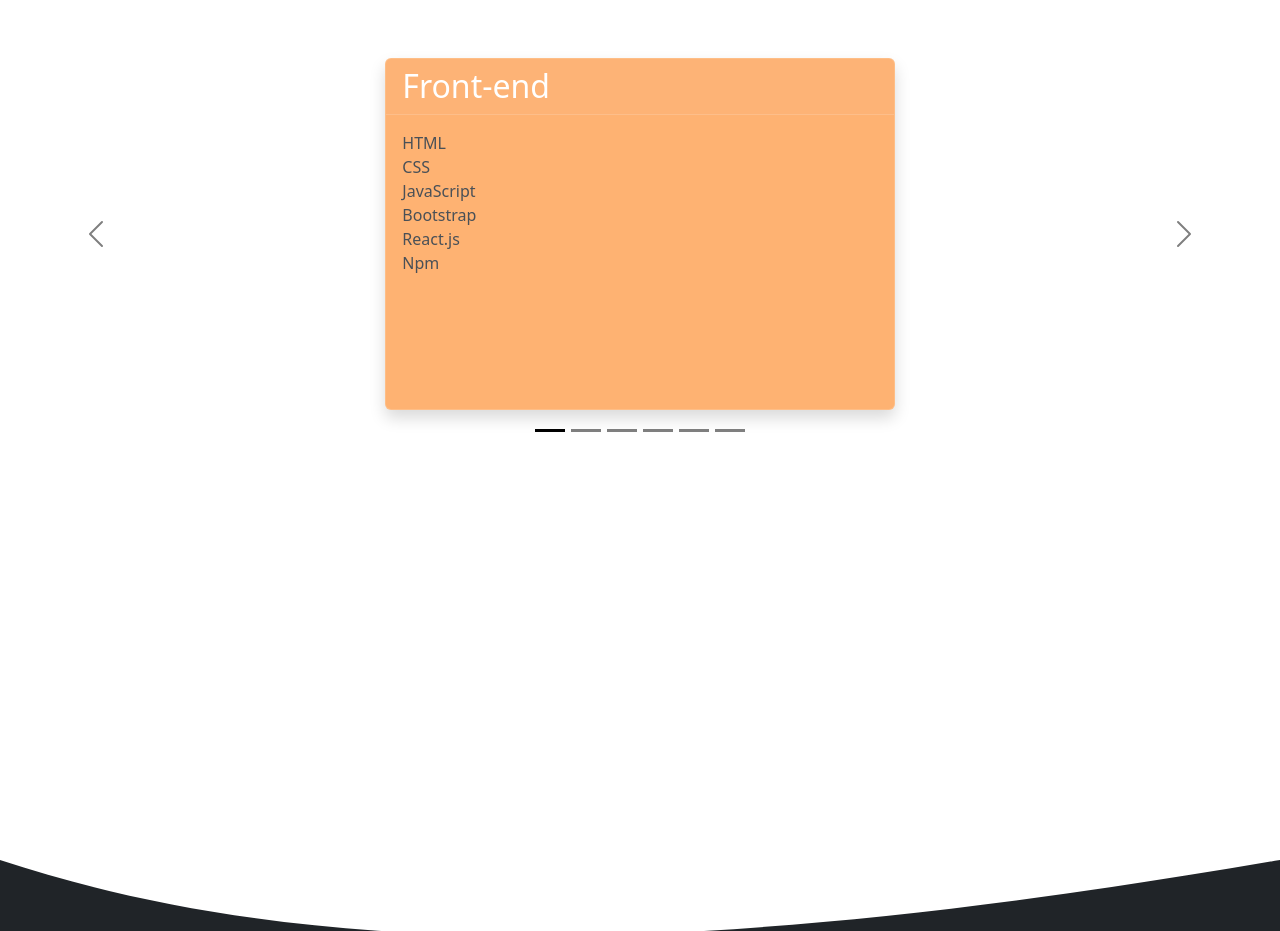
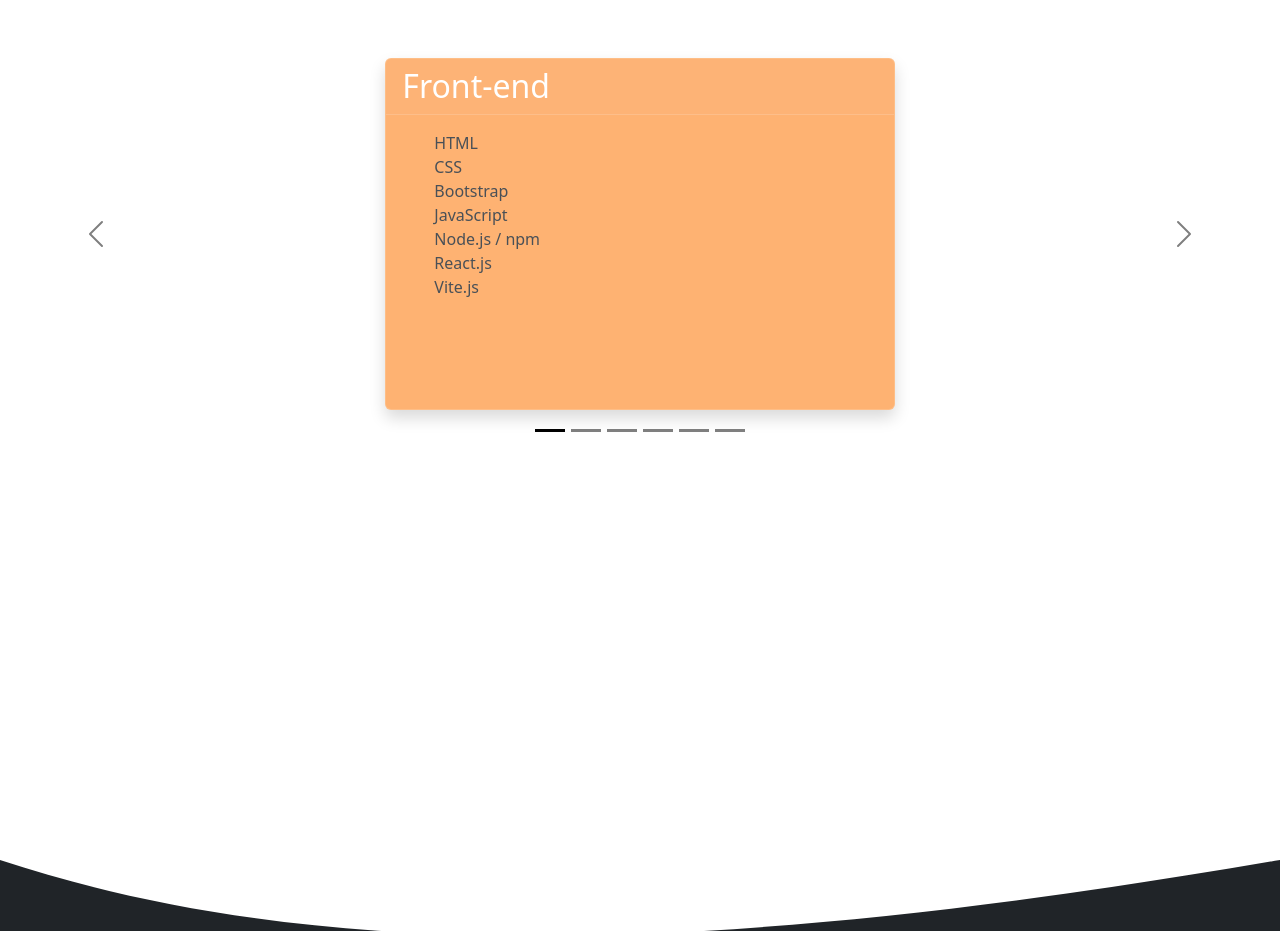
Before and after one commit to samier-fabien/samier_fabien_cv, a React (Vite) app: page /technologies in a window 1280 px wide. Shown: the part 1400-2331 px from the top of the page. Built offline with nearby package versions, Linux system fonts and the light colour scheme.

Commit message:
BubblesContainer: hauteur === hauteur viewport, + remplacement des pararaphes par des listes dans les CarouselCard

```diff
--- a/src/routes/Technologies.jsx
+++ b/src/routes/Technologies.jsx
@@ -14,7 +14,7 @@
       <div className="col p-0 sticky-top z-n1 mb-5" ref={divRef}>
         <BubblesContainer
           parentRef={divRef}
-          h={800}
+          h={window.innerHeight}
           framerate={40}
           speed={1.1}
           minRadius={30}
@@ -37,56 +37,57 @@
               <CarouselCard
                 headerTitle="Front-end"
                 cardText={
-                  <p>
+                  <ul>
                     <li className="list-group-item">HTML</li>
                     <li className="list-group-item">CSS</li>
+                    <li className="list-group-item">Bootstrap</li>
                     <li className="list-group-item">JavaScript</li>
-                    <li className="list-group-item">Bootstrap</li>
+                    <li className="list-group-item">Node.js / npm</li>
                     <li className="list-group-item">React.js</li>
-                    <li className="list-group-item">Npm</li>
-                  </p>
+                    <li className="list-group-item">Vite.js</li>
+                  </ul>
                 }
                 cardClasses="bg-orange-300 text-gray-700"
               />,
               <CarouselCard
                 headerTitle="Back-end"
                 cardText={
-                  <p>
+                  <ul>
                     <li className="list-group-item">PHP</li>
                     <li className="list-group-item">Composer</li>
                     <li className="list-group-item">Symfony</li>
                     <li className="list-group-item">Api Platform</li>
-                  </p>
+                  </ul>
                 }
                 cardClasses="bg-indigo-300 text-gray-700"
               />,
               <CarouselCard
                 headerTitle="Appli traditionnelle"
                 cardText={
-                  <p>
+                  <ul>
                     <li className="list-group-item">Twig</li>
                     <li className="list-group-item">JQuery</li>
                     <li className="list-group-item">htmx</li>
-                  </p>
+                  </ul>
                 }
                 cardClasses="bg-blue-300 text-gray-700"
               />,
               <CarouselCard
                 headerTitle="Outils de conception"
                 cardText={
-                  <p>
+                  <ul>
                     <li className="list-group-item">Trello</li>
                     <li className="list-group-item">Figma</li>
                     <li className="list-group-item">Draw.io (UML)</li>
                     <li className="list-group-item">Looping-MCD (Merise)</li>
-                  </p>
+                  </ul>
                 }
                 cardClasses="bg-pink-300 text-gray-700"
               />,
               <CarouselCard
                 headerTitle="Développement"
                 cardText={
-                  <p>
+                  <ul>
                     <li className="list-group-item">VSCode</li>
                     <li className="list-group-item">Docker</li>
                     <li className="list-group-item">Docker compose</li>
@@ -94,18 +95,18 @@
                     <li className="list-group-item">Laragon / serveur PHP (selon l'OS)</li>
                     <li className="list-group-item">Insomnia / Postman</li>
                     <li className="list-group-item">Obsidian / Onenote</li>
-                  </p>
+                  </ul>
                 }
                 cardClasses="bg-teal-300 text-gray-700"
               />,
               <CarouselCard
                 headerTitle="Design"
                 cardText={
-                  <p>
+                  <ul>
                     <li className="list-group-item">Inkscape /Illustrator</li>
                     <li className="list-group-item">Gimp / Photoshop</li>
                     <li className="list-group-item">Générateurs en ligne</li>
-                  </p>
+                  </ul>
                 }
                 cardClasses="bg-cyan-300 text-gray-700"
               />,
```
